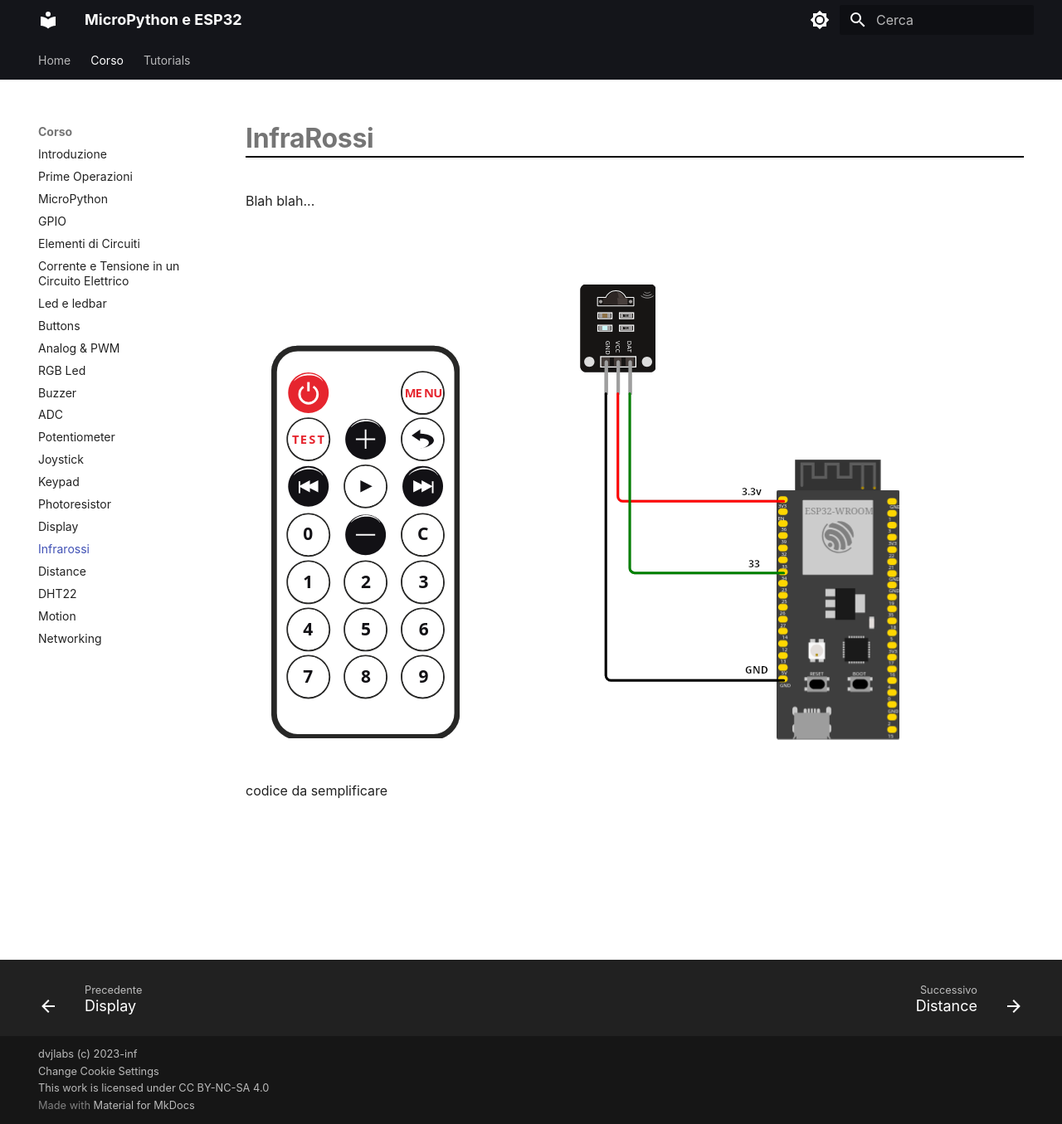
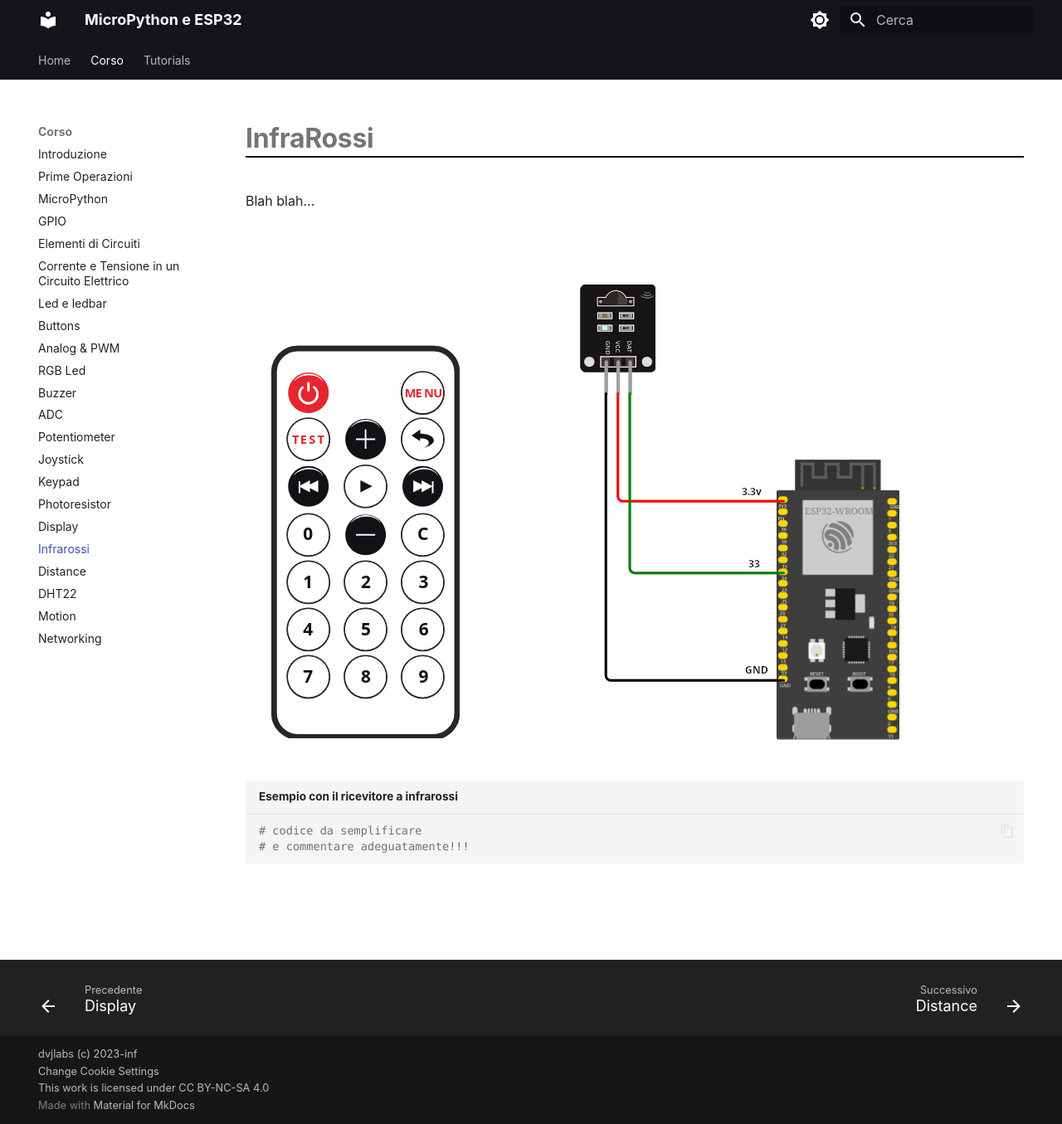
Before and after one commit to dvjlabs/esp32_course, an MkDocs documentation site: the page built from docs/corso/42_IR.md, in a window 1280 px wide and 1355 px high. Shown: the whole window at 83% size. Built offline with MkDocs 1.6.1 and Material for MkDocs 9.7.7, drawn with Linux system fonts in a browser that asks for light colours.

Commit message:
ultimi aggiustamenti

````diff
--- a/docs/corso/42_IR.md
+++ b/docs/corso/42_IR.md
@@ -4,7 +4,11 @@ Blah blah...
 
 ![IR](images/infrared.png)
 
-codice da semplificare
+``` py title="Esempio con il ricevitore a infrarossi"
+# codice da semplificare
+# e commentare adeguatamente!!!
+```
+
 <br>
 <br>
 <br>
````
Also changed, not shown: docs/corso/09_corrente_tensione_circuito.md (+6 -0 lines), docs/corso/images/correnteedelettroni.png.
